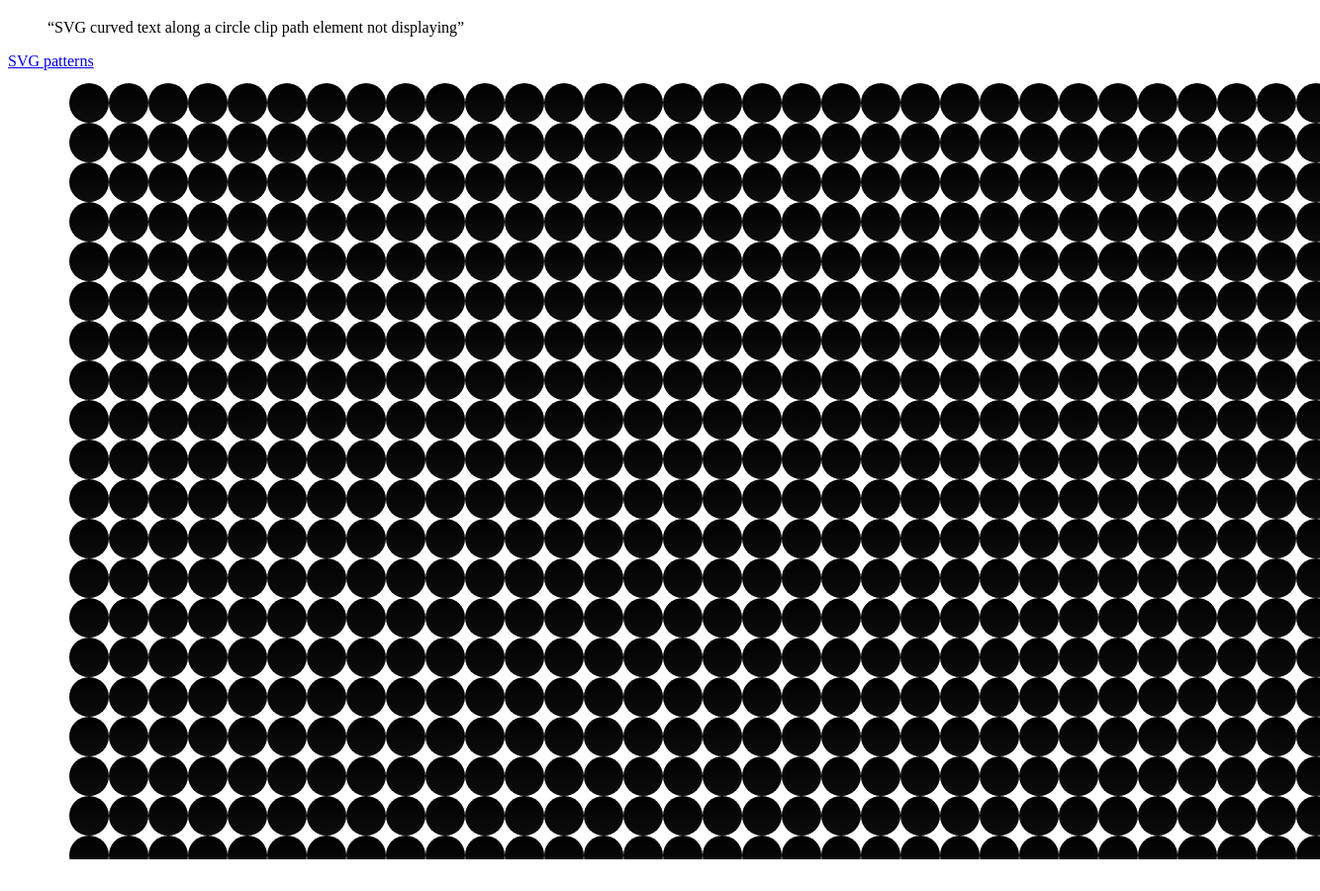
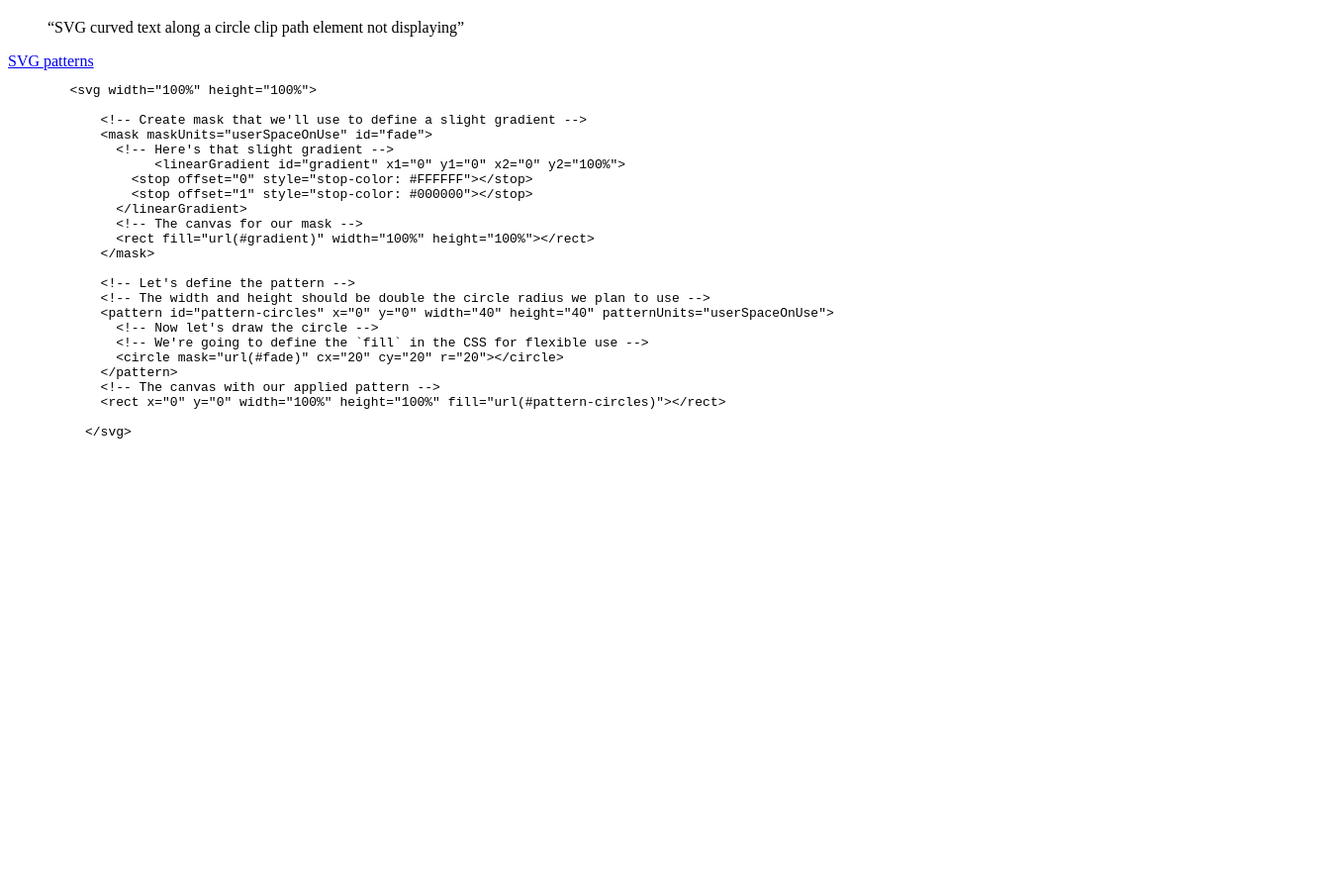
Before and after one commit to 44-563-WebApps-F23/44563-webapps-f23-assignment3-amulyaboggavarapu7, a plain HTML site: page index.html in a window 1280 px wide. Shown: the part 729-1629 px from the top of the page at 99% size, 1334 px wide, since content can reach past the window. After the commit the page ends 1201 px from the top, so only its background shows below. Drawn offline with Linux system fonts and the light colour scheme.

Commit message:
Update index.html

```diff
--- a/index.html
+++ b/index.html
@@ -65,30 +65,30 @@
     </blockquote>
     <a href ="https://css-tricks.com/snippets/svg/svg-patterns/">SVG patterns</a>
     <pre>
-        <svg width="100%" height="100%">
+        &lt;svg width=&quot;100%&quot; height=&quot;100%&quot;&gt;
 
-            <!-- Create mask that we'll use to define a slight gradient -->
-            <mask maskUnits="userSpaceOnUse" id="fade">
-              <!-- Here's that slight gradient -->
-                   <linearGradient id="gradient" x1="0" y1="0" x2="0" y2="100%">
-                <stop offset="0" style="stop-color: #FFFFFF"></stop>
-                <stop offset="1" style="stop-color: #000000"></stop>
-              </linearGradient>
-              <!-- The canvas for our mask -->
-              <rect fill="url(#gradient)" width="100%" height="100%"></rect>
-            </mask>
+            &lt;!-- Create mask that we&#39;ll use to define a slight gradient --&gt;
+            &lt;mask maskUnits=&quot;userSpaceOnUse&quot; id=&quot;fade&quot;&gt;
+              &lt;!-- Here&#39;s that slight gradient --&gt;
+                   &lt;linearGradient id=&quot;gradient&quot; x1=&quot;0&quot; y1=&quot;0&quot; x2=&quot;0&quot; y2=&quot;100%&quot;&gt;
+                &lt;stop offset=&quot;0&quot; style=&quot;stop-color: #FFFFFF&quot;&gt;&lt;/stop&gt;
+                &lt;stop offset=&quot;1&quot; style=&quot;stop-color: #000000&quot;&gt;&lt;/stop&gt;
+              &lt;/linearGradient&gt;
+              &lt;!-- The canvas for our mask --&gt;
+              &lt;rect fill=&quot;url(#gradient)&quot; width=&quot;100%&quot; height=&quot;100%&quot;&gt;&lt;/rect&gt;
+            &lt;/mask&gt;
 
-            <!-- Let's define the pattern -->
-            <!-- The width and height should be double the circle radius we plan to use -->
-            <pattern id="pattern-circles" x="0" y="0" width="40" height="40" patternUnits="userSpaceOnUse">
-              <!-- Now let's draw the circle -->
-              <!-- We're going to define the `fill` in the CSS for flexible use -->
-              <circle mask="url(#fade)" cx="20" cy="20" r="20"></circle>
-            </pattern>
-            <!-- The canvas with our applied pattern -->
-            <rect x="0" y="0" width="100%" height="100%" fill="url(#pattern-circles)"></rect>
+            &lt;!-- Let&#39;s define the pattern --&gt;
+            &lt;!-- The width and height should be double the circle radius we plan to use --&gt;
+            &lt;pattern id=&quot;pattern-circles&quot; x=&quot;0&quot; y=&quot;0&quot; width=&quot;40&quot; height=&quot;40&quot; patternUnits=&quot;userSpaceOnUse&quot;&gt;
+              &lt;!-- Now let&#39;s draw the circle --&gt;
+              &lt;!-- We&#39;re going to define the `fill` in the CSS for flexible use --&gt;
+              &lt;circle mask=&quot;url(#fade)&quot; cx=&quot;20&quot; cy=&quot;20&quot; r=&quot;20&quot;&gt;&lt;/circle&gt;
+            &lt;/pattern&gt;
+            &lt;!-- The canvas with our applied pattern --&gt;
+            &lt;rect x=&quot;0&quot; y=&quot;0&quot; width=&quot;100%&quot; height=&quot;100%&quot; fill=&quot;url(#pattern-circles)&quot;&gt;&lt;/rect&gt;
 
-          </svg>
+          &lt;/svg&gt;
     </pre>
 
 
```
